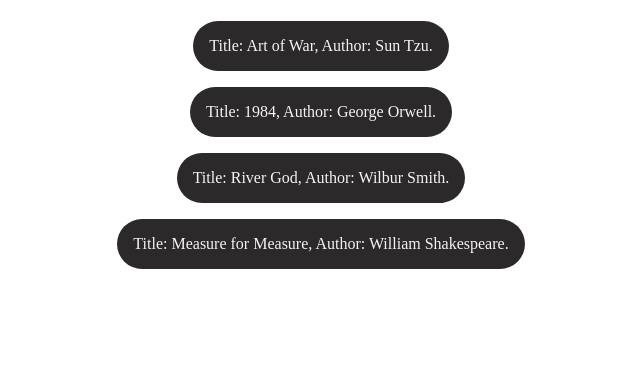
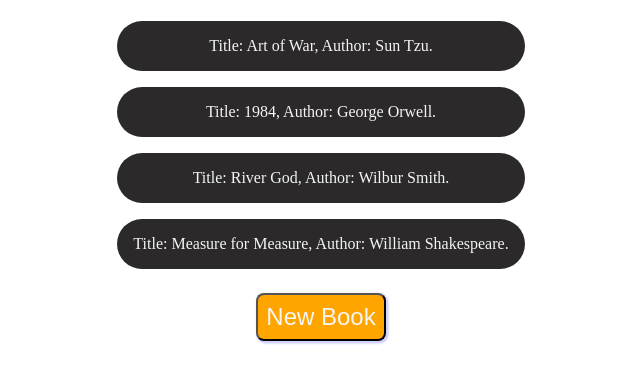
Before and after one commit to portfoliodemo/library-demo-odin, a plain HTML site: page index.html in a window 1280 px wide. Shown: the part 48-430 px from the top of the page, without its empty margins (319-959 px from the left). Drawn offline with Linux system fonts and the light colour scheme.

Commit message:
Added a new book button along with some temporary styling(s)

```diff
--- a/assets/styles/main.css
+++ b/assets/styles/main.css
@@ -13,12 +13,14 @@ header h1 {
 
 main {
     display: grid;
-    justify-items: center;
+    justify-items: stretch;
+    justify-content: center;
+    text-align: center;
     margin: 0;
     padding: 1rem;
 }
 
-/* TODO: reword */
+/* TODO: refactor/reword */
 main div:not(#main-content) {
     margin: 0.5rem;
     padding: 1rem;
@@ -29,3 +31,23 @@ main div:not(#main-content) {
     border-width: 2rem;
     /* font-weight: bold; */
 }
+
+.new-book-btn {
+    display: grid;
+    justify-items: center;
+}
+
+.new-book-btn button {
+    padding: 0.5rem;
+    border-radius: 0.5rem;
+    background-color: orange;
+    color: whitesmoke;
+    font-size: 1.5rem;
+    box-shadow: 1.5px 1.5px 2px 1px rgba(0, 0, 255, .2);
+}
+
+.new-book-btn button:hover {
+    background-color: lightslategray;
+    color: black;
+    box-shadow: 1.5px 1.5px 2px 1px orange;
+}
--- a/index.html
+++ b/index.html
@@ -20,7 +20,12 @@
         <div id="main-content">
             <!-- <p id="display-books"></p> -->
         </div>
+
     </main>
+
+    <div class="new-book-btn">
+        <button>New Book</button>
+    </div>
 
     <script src="./assets/scripts/scripts.js"></script>
 </body>
```
